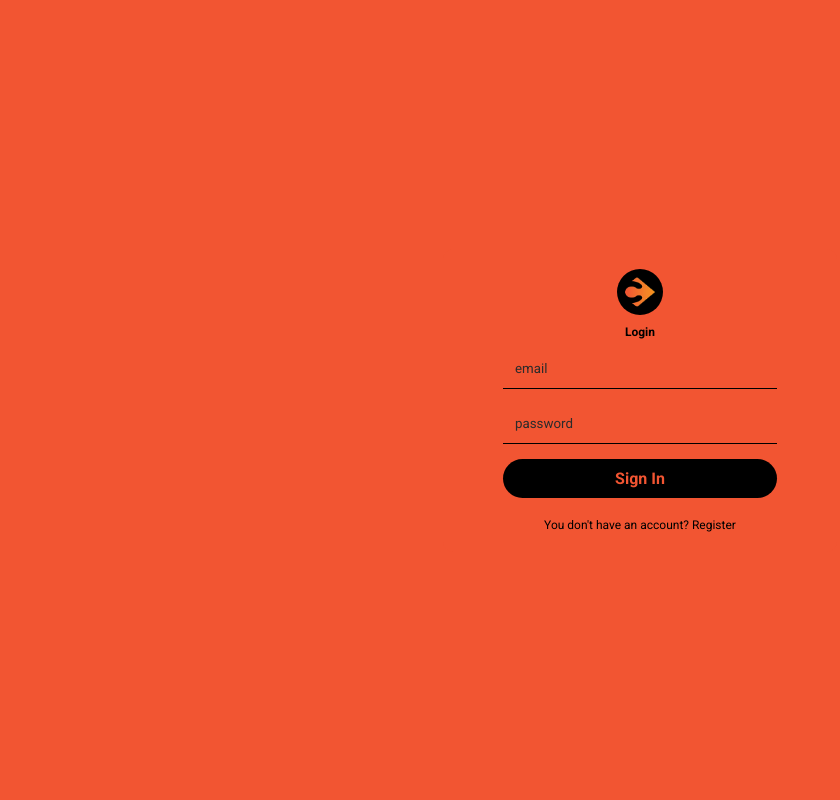
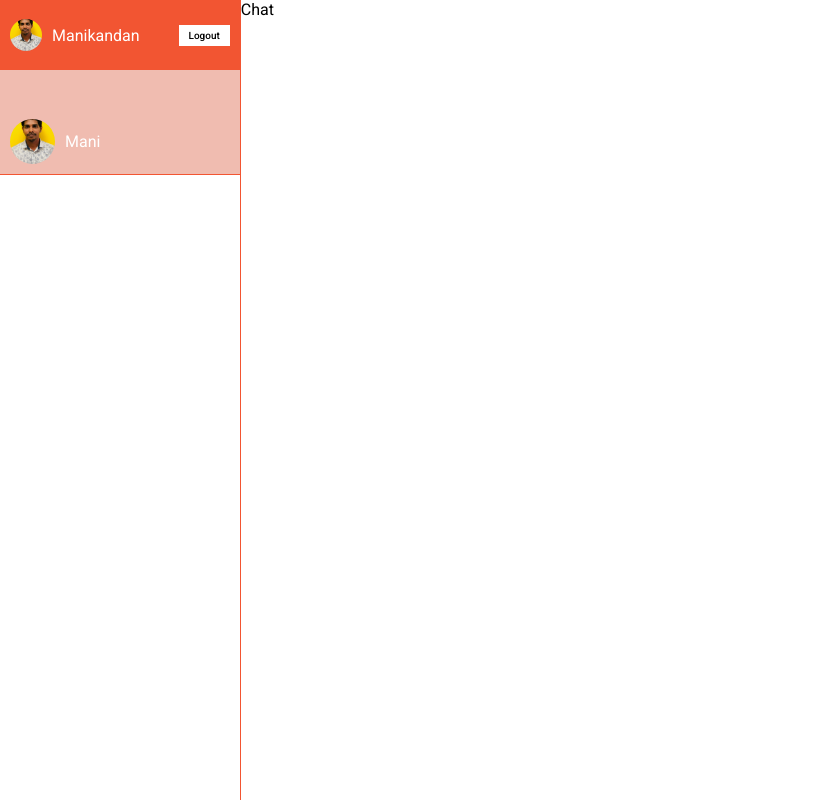
Before and after one commit to Manikandan1818/clarionchat, a React (Create React App) app: page / in a window 1280 px wide. Shown: the whole page, without its empty margins (0-840 px from the left). Built offline with nearby package versions, Linux system fonts and the light colour scheme.

Commit message:
Sidebar, Navbar, Search compo completed!

```diff
--- a/src/App.js
+++ b/src/App.js
@@ -1,11 +1,12 @@
 import "./style.scss";
 import Login from "./pages/Login";
 import Register from "./pages/Register";
+import Home from "./pages/Home";
 
 function App() {
   return (
     <div>
-      <Login />
+      <Home />
     </div>
   );
 }
--- /dev/null
+++ b/src/components/Chat.jsx
@@ -0,0 +1,7 @@
+import React from "react";
+
+const Chat = () => {
+  return <div className="chat">Chat</div>;
+};
+
+export default Chat;
--- /dev/null
+++ b/src/components/Navbar.jsx
@@ -0,0 +1,16 @@
+import React from "react";
+import Mani from "../assets/mani.jpg";
+
+const Navbar = () => {
+  return (
+    <div className="navbar">
+      <div className="user">
+        <img src={Mani} alt="" />
+        <span className="username">Manikandan</span>
+      </div>
+      <button>Logout</button>
+    </div>
+  );
+};
+
+export default Navbar;
--- /dev/null
+++ b/src/components/Search.jsx
@@ -0,0 +1,20 @@
+import React from "react";
+import Mani from "../assets/mani.jpg";
+
+const Search = () => {
+  return (
+    <div className="search">
+      <div className="searchForm">
+        <input type="text" placeholder="" />
+      </div>
+      <div className="userChat">
+        <img src={Mani} alt="" />
+        <div className="userChatInfo">
+          <span>Mani</span>
+        </div>
+      </div>
+    </div>
+  );
+};
+
+export default Search;
--- /dev/null
+++ b/src/components/Sidebar.jsx
@@ -0,0 +1,14 @@
+import React from "react";
+import Navbar from "./Navbar";
+import Search from "./Search";
+
+const Sidebar = () => {
+  return (
+    <div className="sidebar">
+      <Navbar />
+      <Search />
+    </div>
+  );
+};
+
+export default Sidebar;
--- a/src/pages/Home.jsx
+++ b/src/pages/Home.jsx
@@ -1,7 +1,14 @@
 import React from "react";
+import Sidebar from "../components/Sidebar";
+import Chat from "../components/Chat";
 
 const Home = () => {
-  return <div>Home</div>;
+  return (
+    <div className="home">
+      <Sidebar />
+      <Chat />
+    </div>
+  );
 };
 
 export default Home;
--- a/src/style.scss
+++ b/src/style.scss
@@ -70,3 +70,92 @@
     }
   }
 }
+
+.home {
+  background-color: #fff;
+  height: 100vh;
+  overflow: hidden;
+  display: flex;
+
+  .sidebar {
+    flex: 1.5;
+    border-right: 1px solid #f25532;
+  }
+  .chat {
+    background-color: #fff;
+    flex: 6.5;
+  }
+  .navbar {
+    background-color: #f25532;
+    height: 50px;
+    display: flex;
+    align-items: center;
+    justify-content: space-between;
+    padding: 10px;
+    color: #fff;
+
+    .user {
+      display: flex;
+      align-items: center;
+      gap: 10px;
+
+      .username {
+        font-size: 16px;
+        font-weight: 400;
+      }
+
+      img {
+        height: 32px;
+        width: 32px;
+        border-radius: 50%;
+        object-fit: cover;
+      }
+    }
+    button {
+      background-color: #fff;
+      padding: 5px 10px;
+      border: none;
+      font-size: 10px;
+      font-weight: 500;
+      cursor: pointer;
+    }
+  }
+  .search {
+    background-color: #f0bcb0;
+    border-bottom: 1px solid #f25532;
+
+    .searchForm {
+      padding: 10px;
+
+      input {
+        width: 100%;
+        background-color: transparent;
+        border: none;
+        outline: none;
+
+        &::placeholder {
+          color: #000;
+        }
+      }
+    }
+    .userChat {
+      padding: 10px;
+      display: flex;
+      align-items: center;
+      gap: 10px;
+      color: #fff;
+      cursor: pointer;
+
+      &:hover {
+        background-color: #f25532;
+      }
+
+      img {
+        height: 45px;
+        width: 45px;
+        object-fit: cover;
+        border-radius: 50%;
+      }
+    }
+  }
+}
```
Also changed, not shown: src/components/Chats.jsx (added, +7 -0 lines), src/components/Input.jsx (added, +7 -0 lines), src/components/Message.jsx (added, +7 -0 lines), src/assets/mani.jpg (added).
